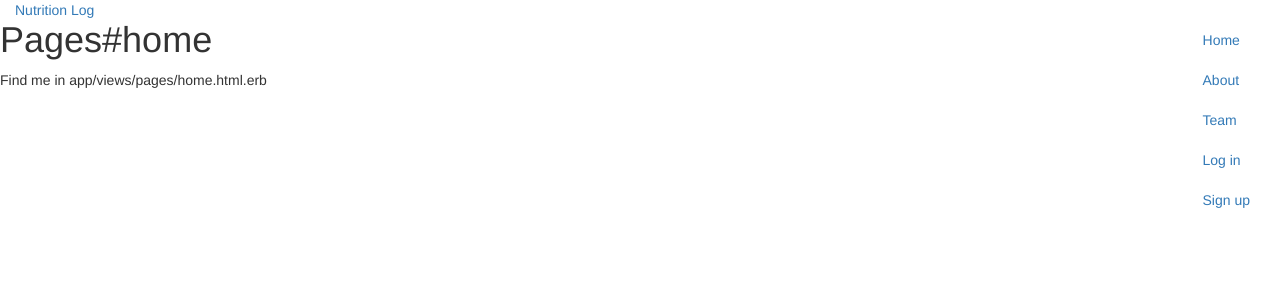
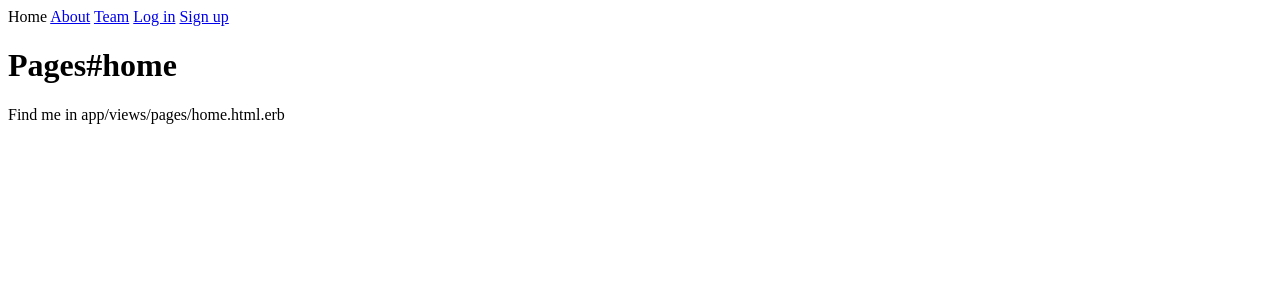
Before and after one commit to andyguenin/Nutrition-Log, a Rails app: page / in a window 1280 px wide. Shown: the top 300 px of the page. Run offline with Rails 7, Linux system fonts and the light colour scheme; style sheets or scripts are compiled from the project's sources; parts of the project's set-up code (start-up, migrations or seed data) failed here and were passed over; some libraries are stand-ins or nearby versions.

Commit message:
before wipe

```diff
--- a/app/assets/stylesheets/application.css
+++ b/app/assets/stylesheets/application.css
@@ -1,4 +1,3 @@
-
 /*
  * This is a manifest file that'll be compiled into application.css, which will include all the files
  * listed below.
@@ -8,7 +7,7 @@
  *
  * You're free to add application-wide styles to this file and they'll appear at the top of the
  * compiled file, but it's generally better to create a new file per style scope.
- *=require twitter/bootstrap
+ *
  *= require_self
  *= require_tree .
 */
--- a/app/assets/stylesheets/pages.css.scss
+++ b/app/assets/stylesheets/pages.css.scss
@@ -1,4 +1,3 @@
-@import "twitter/bootstrap";
 // Place all the styles related to the Pages controller here.
 // They will automatically be included in application.css.
 // You can use Sass (SCSS) here: http://sass-lang.com/
--- a/app/views/layouts/application.html.erb
+++ b/app/views/layouts/application.html.erb
@@ -1,34 +1,24 @@
 <!DOCTYPE html>
 <html>
 <head>
-  <title>Nutrition Log</title>
+  <title>Nl</title>
   <%= stylesheet_link_tag    "application", :media => "all" %>
   <%= javascript_include_tag "application" %>
   <%= csrf_meta_tags %>
 </head>
 <body>
-    <header class="navbar navbar-fixed-top">
-      <div class="navbar-inner">
-        <div class="container-fluid">
-          <%= link_to "Nutrition Log", '/home', id: "logo" %>
-          <nav>
-            <ul class="nav pull-right">
-              <li><%= link_to "Home", :root %></li>
-		<li><%= link_to"About", :about %></li>
-		<li><%= link_to "Team", :team %></li>
-		<li><% unless signed_in? %></li>
-		<li><%= link_to "Log in", :signin %></li>
-		<li><%= link_to "Sign up", :signup %><li>
-		<% else %>
-		<li><%= link_to "Sign out", :signout %> |</li>
-		<li><%= link_to current_user.name, :profile %></li>
-		<% end %>
-            </ul>
-          </nav>
-        </div>
-      </div>
-    </header>
-
+<div id="navigation">
+	<%= link_to_unless_current "Home", :root %>
+	<%= link_to_unless_current "About", :about %>
+	<%= link_to_unless_current "Team", :team %>
+	<% unless signed_in? %>
+		<%= link_to_unless_current "Log in", :signin %>
+		<%= link_to_unless_current "Sign up", :signup %>
+	<% else %>
+		<%= link_to "Sign out", :signout %> |
+		<%= link_to current_user.name, :profile %>
+	<% end %>
+</div>
 <%if flash[:notice] %>
 	<p class = "notice"><%= flash[:notice] %></p>
 <%end%>
--- a/config/database.yml
+++ b/config/database.yml
@@ -15,7 +15,7 @@ development:
   database: nl_development
   pool: 5
   username: root
-  password:
+  password: goldeye3
   socket: /var/run/mysqld/mysqld.sock
 
 # Warning: The database defined as "test" will be erased and
```
Also changed, not shown: Gemfile, Gemfile.lock.
